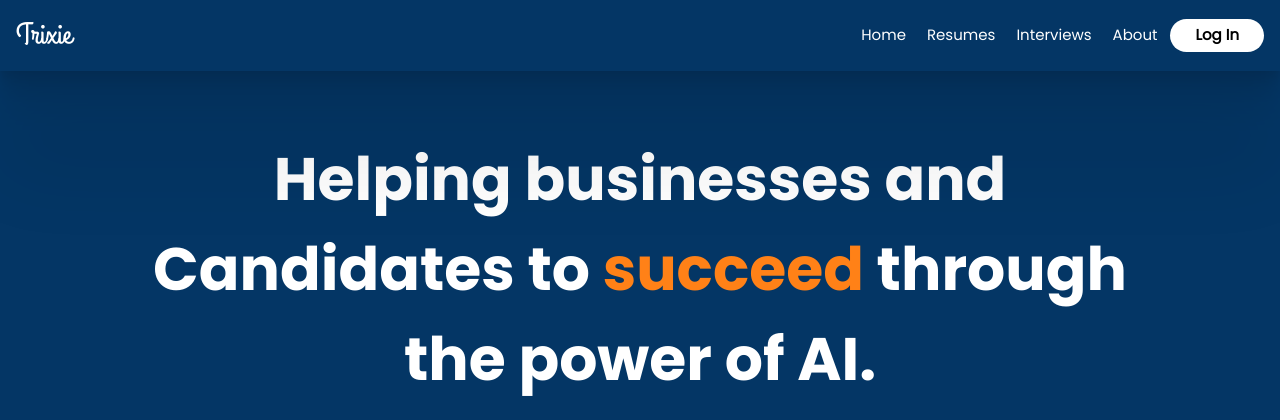
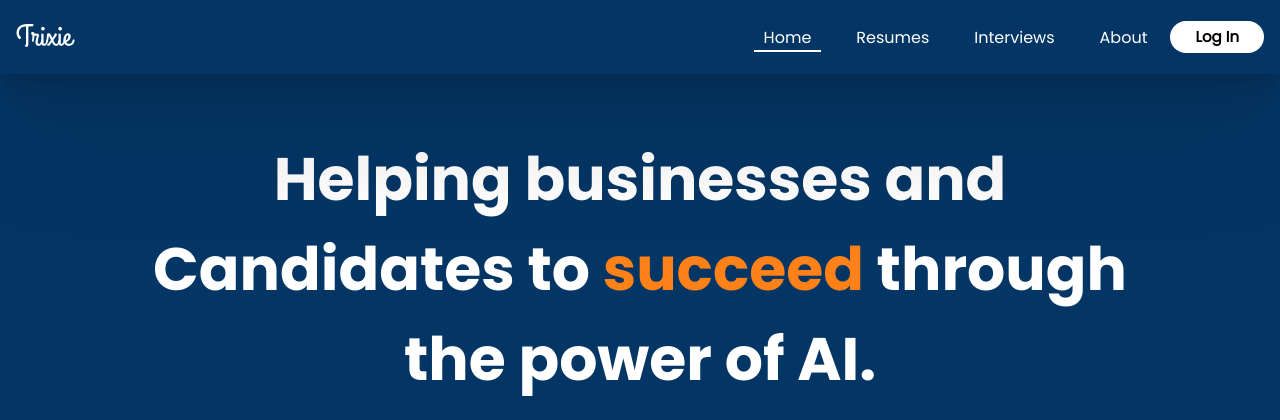
Before and after one commit to imakshaypm/trixie-project, a Flask app: page /about in a window 1280 px wide. Shown: the top 420 px of the page. Run offline with Flask 2, Linux system fonts and the light colour scheme; some libraries are stand-ins or nearby versions.

Commit message:
Minor Changes

```diff
--- /dev/null
+++ b/models.py
@@ -0,0 +1 @@
+#from datatime import
--- a/requirements.txt
+++ b/requirements.txt
@@ -1,4 +1,7 @@
 flask
+Flask
+pymongo[srv]
+Flask-PyMongo
 opencv-python
 certifi==2020.6.20
 chardet==3.0.4
--- /dev/null
+++ b/static/js/layout.js
@@ -0,0 +1,17 @@
+$(document).ready(function () {
+    $('a[data-toggle="tab"]').on('show.bs.tab', function (e) {
+        localStorage.setItem('activeTab', $(e.target).attr('href'));
+    });
+    var activeTab = localStorage.getItem('activeTab');
+    if (activeTab) {
+        $('#myTab a[href="' + activeTab + '"]').tab('show');
+    }
+
+    /*
+      Temporarily disable hyperlinks to see menu work
+    */
+
+    $('a.nav-link').on('click', function (e) {
+        $(this).parent().addClass('active-link').siblings().removeClass('active-link');
+    });
+});
--- a/static/styles/main.css
+++ b/static/styles/main.css
@@ -43,6 +43,66 @@ h6 {
     src: url('../fonts/Poppins/Poppins-Light.ttf');
 }
 
+a {
+    outline: none;
+}
+
+.navbar-nav {
+    display: flex;
+    justify-content: center;
+    align-items: center;
+    text-align: center;
+}
+
+.navbar-container ul {
+    margin: 0;
+    padding: 0;
+    text-align: right;
+    display: inline-block;
+    vertical-align: middle;
+}
+
+.navbar-nav ul li {
+    display: inline-block;
+    font-size: 16px;
+}
+
+.navbar-nav ul li a {
+    color: #ffffff;
+    text-decoration: none;
+    display: inline-block;
+    padding: 10px;
+    transition: color 0.5s;
+}
+
+.navbar-nav ul li .underline {
+    height: 2px;
+    background-color: transparent;
+    width: 0%;
+    transition: width 0.2s, background-color 0.5s;
+    margin: -10px auto;
+}
+
+.navbar-nav ul li.active-link .underline {
+    width: 100%;
+    background-color: white;
+}
+
+.navbar-nav ul li:hover .underline {
+    background-color: white;
+    width: 100%;
+}
+
+.navbar-nav ul li:active a {
+    transition: none;
+    color: white
+}
+
+.navbar-nav ul li:active .underline {
+    transition: none;
+    background-color:w
+}
+
 .site-header {
     margin-bottom: -10px;
 }
@@ -52,10 +112,6 @@ h6 {
     margin-right: 5px;
 }
 
-.site-header .navbar-nav .nav-link:hover{
-    color: #FFD262;
-    text-decoration: underline;
-}
 
 .site-header .navbar-nav .nav-link.active{
     color: #FFD262;
@@ -277,11 +333,6 @@ a.article-title:hover {
     color: white;
 }
 
-.nav-link:hover {
-    color: #FFD262;
-    text-decoration: underline;
-}
-
 .trixie-font {
     font-family: GrandHotel;
     text-align: center;
@@ -298,10 +349,6 @@ a.article-title:hover {
     color: white;
     margin: 25px;
     font-size: 25px;
-}
-
-.link-dark:hover {
-    color: #FFD262;
 }
 
 .f-banner {
--- a/templates/layout.html
+++ b/templates/layout.html
@@ -43,10 +43,24 @@
                 </div>
                 <!-- Navbar Right Side -->
                 <div class="navbar-nav">
-                    <a class="nav-item nav-link" href="/home">Home</a>
-                    <a class="nav-item nav-link" href="/resume">Resumes</a>
-                    <a class="nav-item nav-link" href="/interview">Interviews</a>
-                    <a class="nav-item nav-link" href="/about">About</a>
+                    <ul>
+                        <li class="nav-link active-link">
+                            <a class="nav-item" href="/home">Home</a>
+                            <div class="underline"></div>
+                        </li>
+                        <li class="nav-link">
+                            <a class="nav-item" href="/resume">Resumes</a>
+                            <div class="underline"></div>
+                        </li>
+                        <li class="nav-link">
+                            <a class="nav-item" href="/interview">Interviews</a>
+                            <div class="underline"></div>
+                        </li>
+                        <li class="nav-link">
+                            <a class="nav-item" href="/about">About</a>
+                            <div class="underline"></div>
+                        </li>
+                    </ul>
                     <a class="login-button" href="/login">Log In</a>
                 </div>
             </div>
@@ -73,5 +87,6 @@
             Reserved. | Trivandrum, Kerala, India.</p>
     </footer>
     <script src="http://ajax.googleapis.com/ajax/libs/jquery/1.11.1/jquery.min.js"></script>
+    <script type="text/javascript" src="static/js/layout.js"></script>
 </body>
 </html>
--- a/trixie.py
+++ b/trixie.py
@@ -1,7 +1,17 @@
 import json
 from time import time
 from flask import Flask, jsonify, render_template, url_for, request, Response, flash
+from flask_pymongo import PyMongo
+import pymongo
+
 app = Flask(__name__)
+
+#client = pymongo.MongoClient('mongodb://localhost:27017')
+#db = client.Trixie
+#coll = db.Users
+
+app.config["MONGO_URI"] = "mongodb://localhost:27017/Trixie"
+mongo = PyMongo(app)
 
 
 '''global capture,rec_frame, data, grey, switch, neg, face, rec, out, audio, reco
@@ -73,6 +83,11 @@ def dashboard_user():
 def resume():
     if request.method == 'POST':
         text = json.loads(request.data) # .forms or .json
+        result = text['clicked']
+        if result:
+               users = mongo.db.Users.insert_one({"online": True})
+               for doc in users:
+                    print(doc)
         print(text['clicked'])
     return render_template('resume.html', title = 'Resume')
 
```
